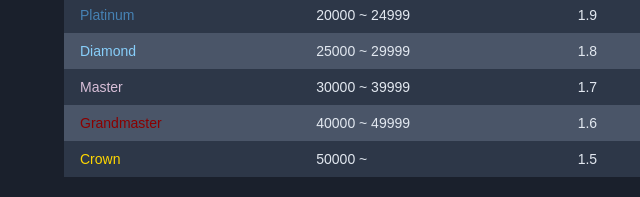
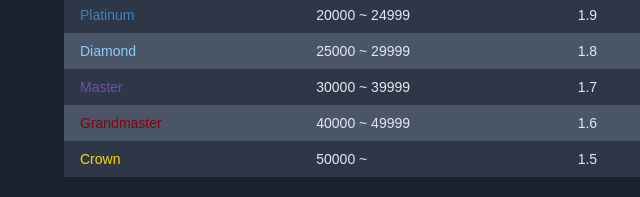
Before and after one commit to Yu1to1248/MP, a plain HTML site: page index.html in a window 1280 px wide. Shown: the part 603-800 px from the top of the page, 0-640 px from the left. Drawn offline with nearby package versions, Linux system fonts and the light colour scheme.

Commit message:
Update index.html

```diff
--- a/index.html
+++ b/index.html
@@ -16,7 +16,7 @@
     .gold { color: #d4af37; }
     .platinum { color: #4682B4; }
     .diamond { color: #87CEFA; }
-    .master { color: #D8BFD8; }
+    .master { color: #6F51A1; }
     .grandmaster { color: #8B0000; }
     .crown { color: #FFD700; }
   </style>
```
